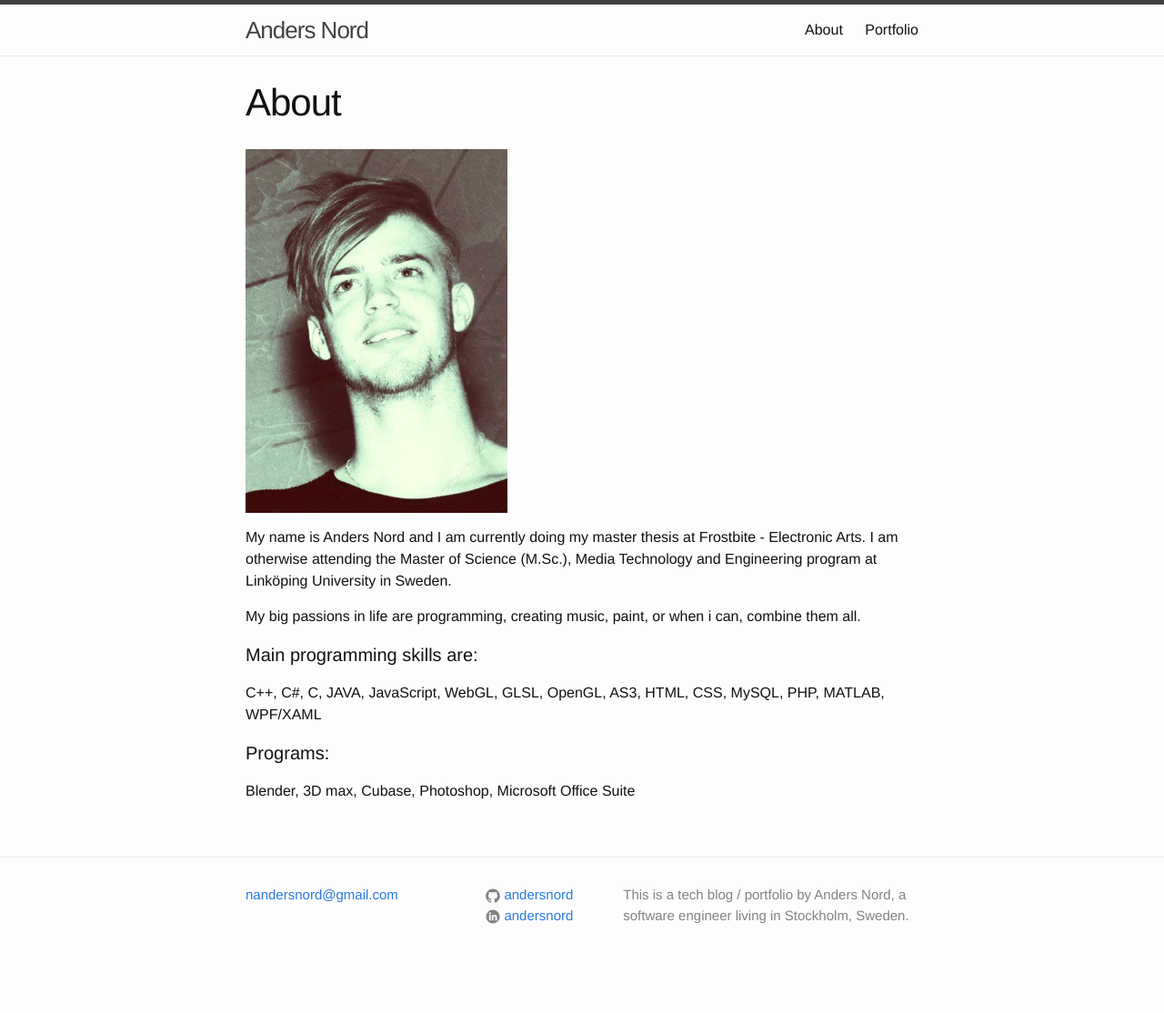
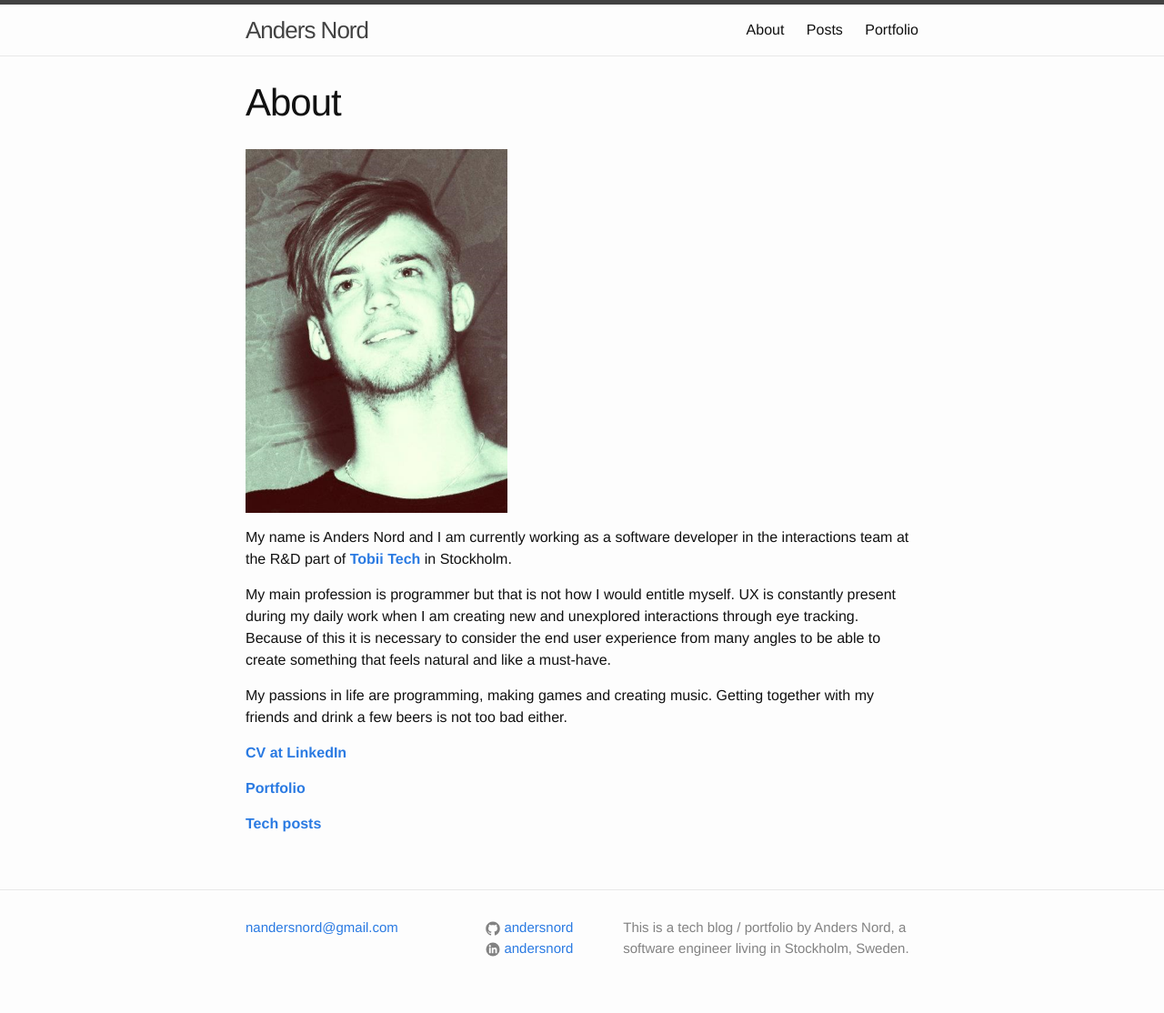
Before and after one commit to andersnord/andersnord.github.io, a Jekyll site: the page built from about.md, in a window 1280 px wide. Shown: the whole page at 91% size. Built offline with Jekyll 4.4.1, drawn with Linux system fonts in a browser that asks for light colours; before the commit the page ends 1078 px from its top, so only the background shows below that.

Commit message:
Updated About page

```diff
--- a/_posts/2014-09-21-Procedural-Distribution-Tool.markdown
+++ b/_posts/2014-09-21-Procedural-Distribution-Tool.markdown
@@ -17,7 +17,7 @@ I did my master thesis at Frostbite - Electronic Arts on the subject of procedur
 
 #### Implementation ####
 
-The tool was implemented using c# and WPD for GUI. Please see the report for more details.
+The tool was implemented using C# and WPF for GUI. Please see the report for more details.
 
 ## [Report][ThesisReport] ##
 
--- a/about.md
+++ b/about.md
@@ -5,15 +5,20 @@ permalink: /about/
 ---
 
 <img src="{{ site.baseurl }}/assets/about/profile.png" height="400px">
-<!-- ![My helpful screenshot]({{ site.baseurl }}/assets/about/profile.png) -->
 
-My name is Anders Nord and I am currently doing my master thesis at Frostbite - Electronic Arts. I am otherwise attending the Master of Science (M.Sc.), Media Technology and Engineering program at Linköping University in Sweden.
+My name is Anders Nord and I am currently working as a software developer in the interactions team at the R&D part of **[Tobii Tech][TobiiTech]** in Stockholm.
 
-My big passions in life are programming, creating music, paint, or when i can, combine them all.
+My main profession is programmer but that is not how I would entitle myself. UX is constantly present during my daily work when I am creating new and unexplored interactions through eye tracking. Because of this it is necessary to consider the end user experience from many angles to be able to create something that feels natural and like a must-have.
 
-#### Main programming skills are: ####
-C++, C#, C, JAVA, JavaScript, WebGL, GLSL, OpenGL, AS3, HTML, CSS, MySQL, PHP, MATLAB, WPF/XAML
+My passions in life are programming, making games and creating music. Getting together with my friends and drink a few beers is not too bad either.
 
-#### Programs: ####
+**[CV at LinkedIn][LinkedIn]**
 
-Blender, 3D max, Cubase, Photoshop, Microsoft Office Suite
+**[Portfolio][Portfolio]**
+
+**[Tech posts][Blog]**
+
+[TobiiTech]: http://www.tobii.com/tech/
+[LinkedIn]: https://se.linkedin.com/in/andersnord
+[Portfolio]: {{site.baseurl}}/portfolio/
+[Blog]: {{site.baseurl}}/
--- a/index.html
+++ b/index.html
@@ -1,5 +1,6 @@
 ---
 layout: default
+title: Posts
 ---
 
 <div class="home">
@@ -35,7 +36,7 @@ layout: default
     {% endfor %}
   </div>
 
-  <h1 class="page-heading">Posts</h1>
+  <h1 class="post-title">Posts</h1>
     <ul class="post-list">
       {% for post in site.posts %}
         <li>
```
